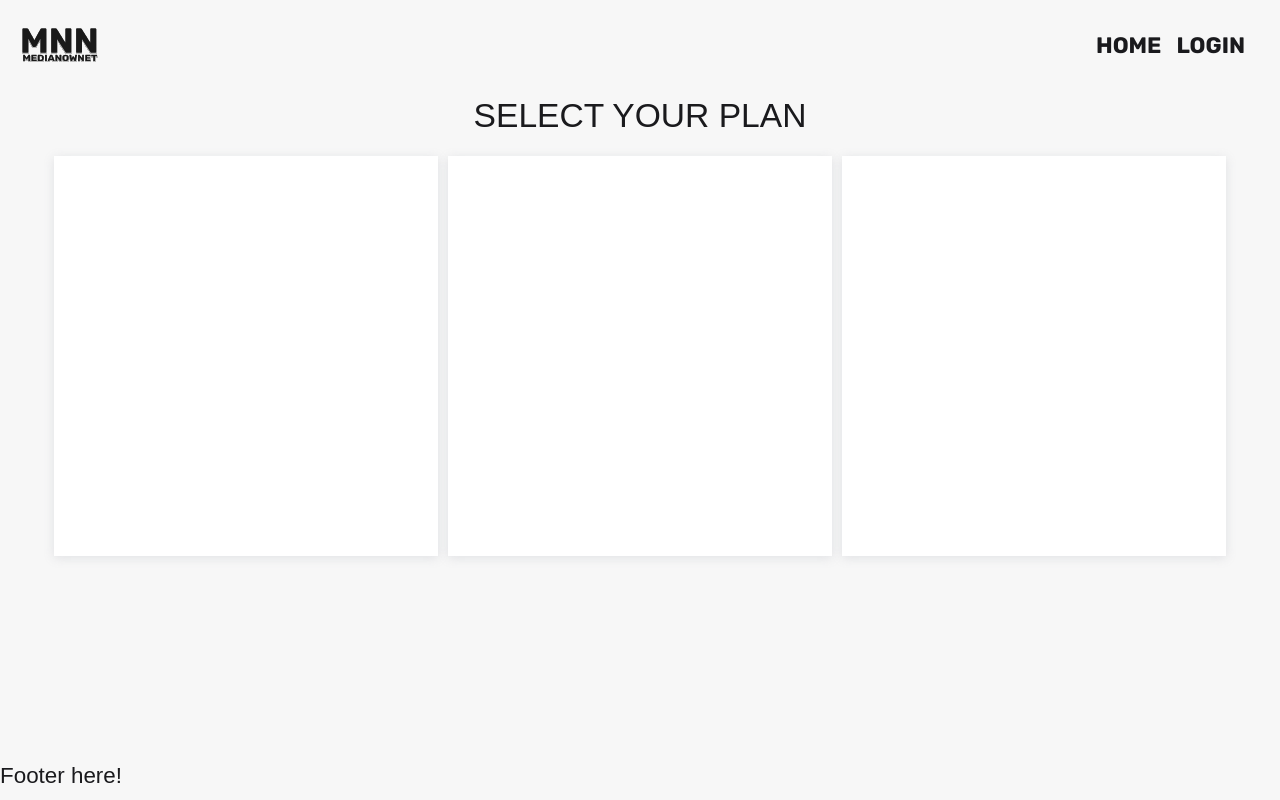
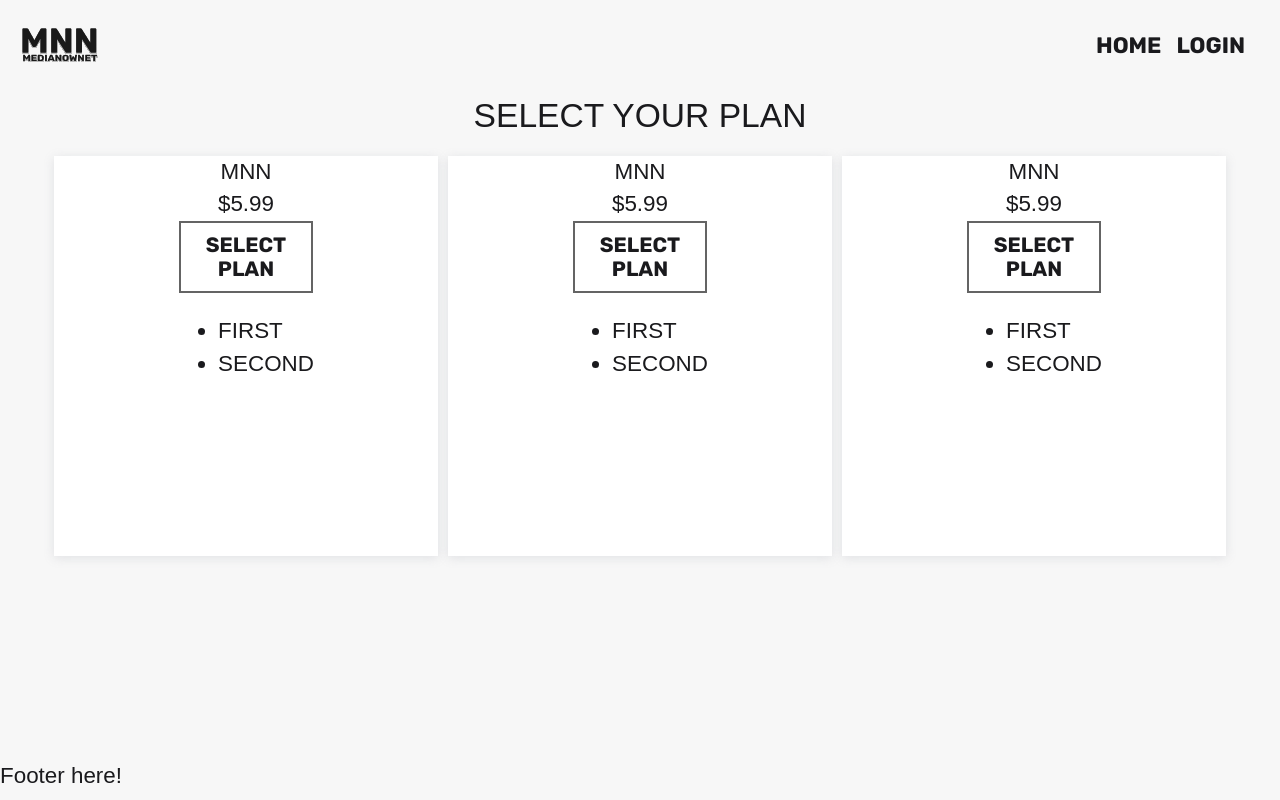
Before and after one commit to hellyprog/MediaNowNet, an Angular app in the folder MediaNowNet.UI/MediaNowNet/: page /subscription in a window 1280 px wide. Built offline with nearby package versions, Linux system fonts and the light colour scheme.

Commit message:
Added new button mixin

```diff
--- a/MediaNowNet.UI/MediaNowNet/src/app/shared/styles/_colors.scss
+++ b/MediaNowNet.UI/MediaNowNet/src/app/shared/styles/_colors.scss
@@ -1,6 +1,8 @@
 $dark-background: #BC412B;
+$dark-border: rgb(100, 100, 100);
 $dark-font: #1A1A1D;
 $glowing-text-start: #691f1b;
 $glowing-text-end: #BC412B;
 $light-background: #F7F7F7;
 $light-font: #FFFFFF;
+$white-background: #FFFFFF;
--- a/MediaNowNet.UI/MediaNowNet/src/app/shared/styles/_mixins.scss
+++ b/MediaNowNet.UI/MediaNowNet/src/app/shared/styles/_mixins.scss
@@ -13,5 +13,23 @@
 
     &:hover {
         transform: translateY(-3px);
+      }
+}
+
+@mixin color-filling-button($bg-color, $font-color) {
+    border: 2px solid $dark-border;
+    cursor: pointer;
+    font-family: 'Rubik', sans-serif;
+    font-size: 1.3rem;
+    font-weight: bold;
+    outline: none;
+    padding: 10px 15px;
+    text-transform: uppercase;
+    transition: ease 0.1s;
+
+    &:hover {
+        background-color: $bg-color;
+        border: 2px solid $bg-color;
+        color: $font-color;
     }
 }
--- a/MediaNowNet.UI/MediaNowNet/src/app/subscription/components/plan-card/plan-card.component.html
+++ b/MediaNowNet.UI/MediaNowNet/src/app/subscription/components/plan-card/plan-card.component.html
@@ -1,3 +1,9 @@
 <div class="plan-card-container">
-
+  <div class="plan-name">MNN</div>
+  <div class="price">$5.99</div>
+  <button class="select-plan-button">Select Plan</button>
+  <ul>
+    <li>First</li>
+    <li>Second</li>
+  </ul>
 </div>
--- a/MediaNowNet.UI/MediaNowNet/src/app/subscription/components/plan-card/plan-card.component.scss
+++ b/MediaNowNet.UI/MediaNowNet/src/app/subscription/components/plan-card/plan-card.component.scss
@@ -1,4 +1,8 @@
+@import '../../../shared/styles/colors';
+@import '../../../shared/styles/mixins';
+
 .plan-card-container {
+  align-items: center;
   background: white;
   box-shadow: 0 2px 10px 0 rgba(134, 141, 155, 0.2);
   display: flex;
@@ -12,6 +16,13 @@
     box-shadow: 0 10px 18px 0 rgba(134, 141, 155, 0.2);
     transform: translateY(-15px);
   }
+
+  .select-plan-button {
+    @include color-filling-button($dark-background, $light-font);
+    background: $white-background;
+    color: $dark-font;
+    width: 35%;
+  }
 }
 
 @media only screen and (max-width : 640px) {
```
